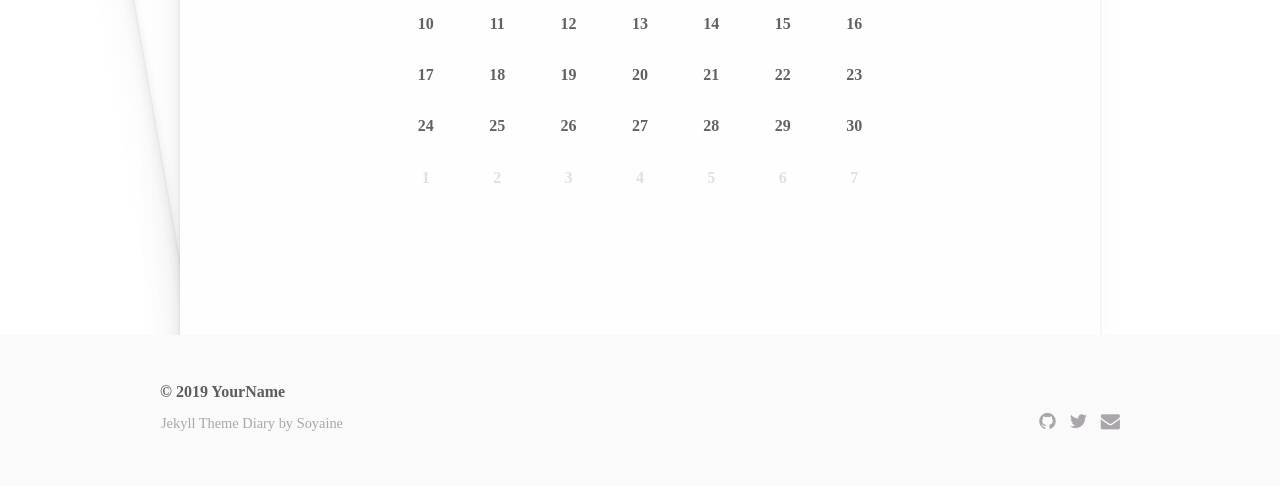
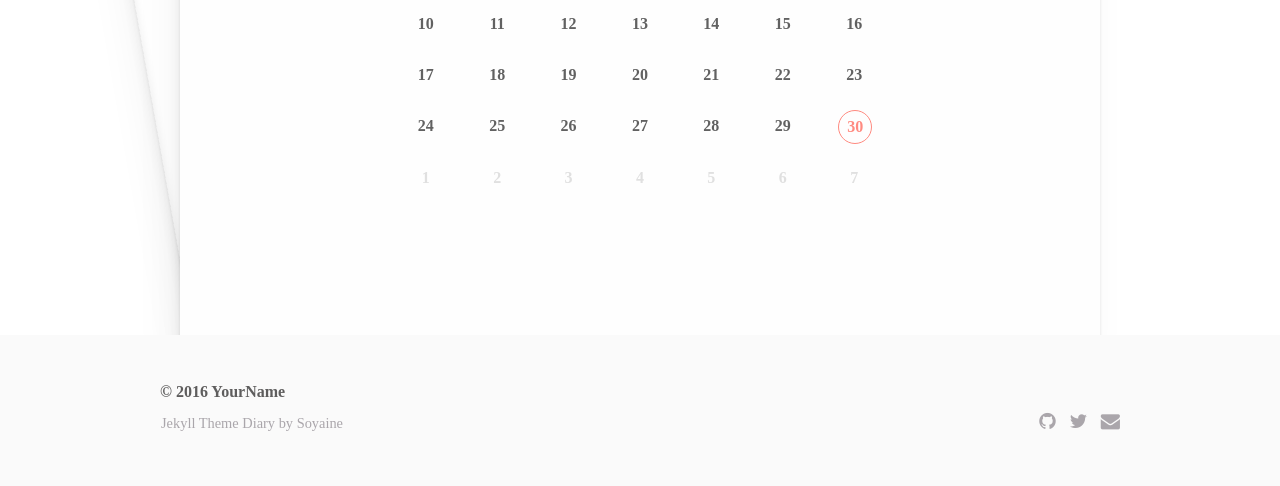
Before and after one commit to jinhong-park/journal, a Jekyll site: the page built from index.html, in a window 1280 px wide. Shown: the part 454-940 px from the top of the page. Built offline with Jekyll 4.4.1, drawn with Linux system fonts in a browser that asks for light colours.

Commit message:
“update”

```diff
--- a/_config.yml
+++ b/_config.yml
@@ -1,12 +1,12 @@
 name: YourName
-#permalink: :year/:month/:day/:title
-permalink: :month/:day/:title
+permalink: :year/:month/:day/:title
+#permalink: :month/:day/:title
 baseurl: /journal2
 
 # Your blog's start year and this year, showed in the footer left
 # start is optional
 #start: 2017
-now: 2019
+now: 2016
 
 # Social links showed in the footer
 # You just need modify the nickname of github and twitter
```
